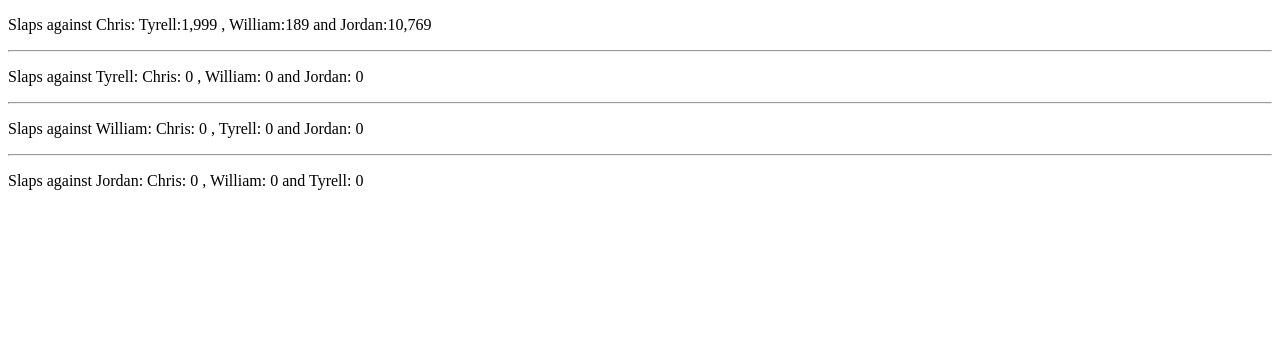
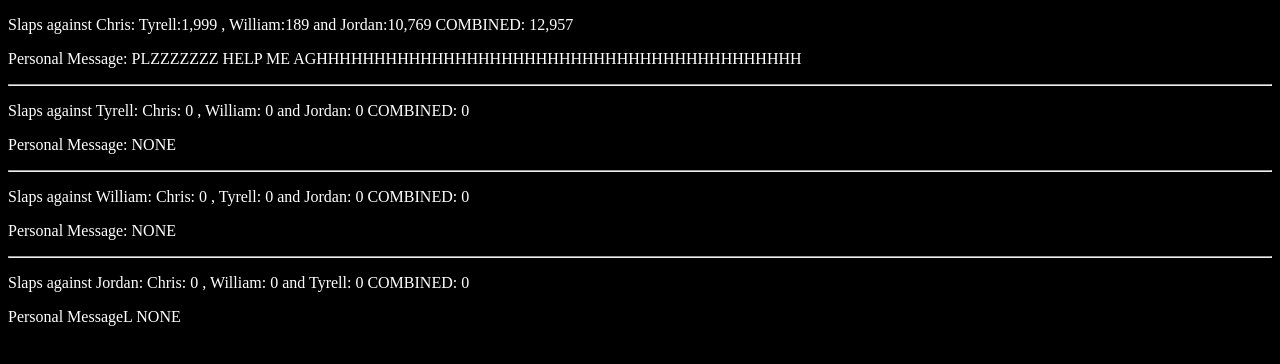
Before and after one commit to slapcount/slapcount.github.io, a plain HTML site: page index.html in a window 1280 px wide. Drawn offline with Linux system fonts and the light colour scheme.

Commit message:
Changed theme

```diff
--- a/index.html
+++ b/index.html
@@ -1,19 +1,29 @@
 <!DOCTYPE html>
 <html>
 
+<style>
+    p {
+        color: white
+    }
+</style>
+
 <head>
     <meta charset="UTF-8">
-    <title>Count the slaps!!!!</title>
+    <title>plz help me!!!!!</title>
 </head>
 
-<body>
-    <p> Slaps against Chris: Tyrell:1,999 , William:189 and Jordan:10,769</p>
+<body bgcolor="000000">
+    <p> Slaps against Chris: Tyrell:1,999 , William:189 and Jordan:10,769 COMBINED: 12,957 </p>
+    <p> Personal Message: PLZZZZZZZ HELP ME AGHHHHHHHHHHHHHHHHHHHHHHHHHHHHHHHHHHHHHHHHHH</p>
     <hr></hr>
-    <p> Slaps against Tyrell: Chris: 0 , William: 0 and Jordan: 0</p>
+    <p> Slaps against Tyrell: Chris: 0 , William: 0 and Jordan: 0 COMBINED: 0</p>
+    <p> Personal Message: NONE</p>
     <hr></hr>
-    <p> Slaps against William: Chris: 0 , Tyrell: 0 and Jordan: 0 </p>
+    <p> Slaps against William: Chris: 0 , Tyrell: 0 and Jordan: 0 COMBINED: 0</p>
+    <p> Personal Message: NONE</p>
     <hr></hr>
-    <p> Slaps against Jordan: Chris: 0 , William: 0 and Tyrell: 0</p>
+    <p> Slaps against Jordan: Chris: 0 , William: 0 and Tyrell: 0 COMBINED: 0</p>
+    <p> Personal MessageL NONE</p>
 </body>
 
 </html>
```
